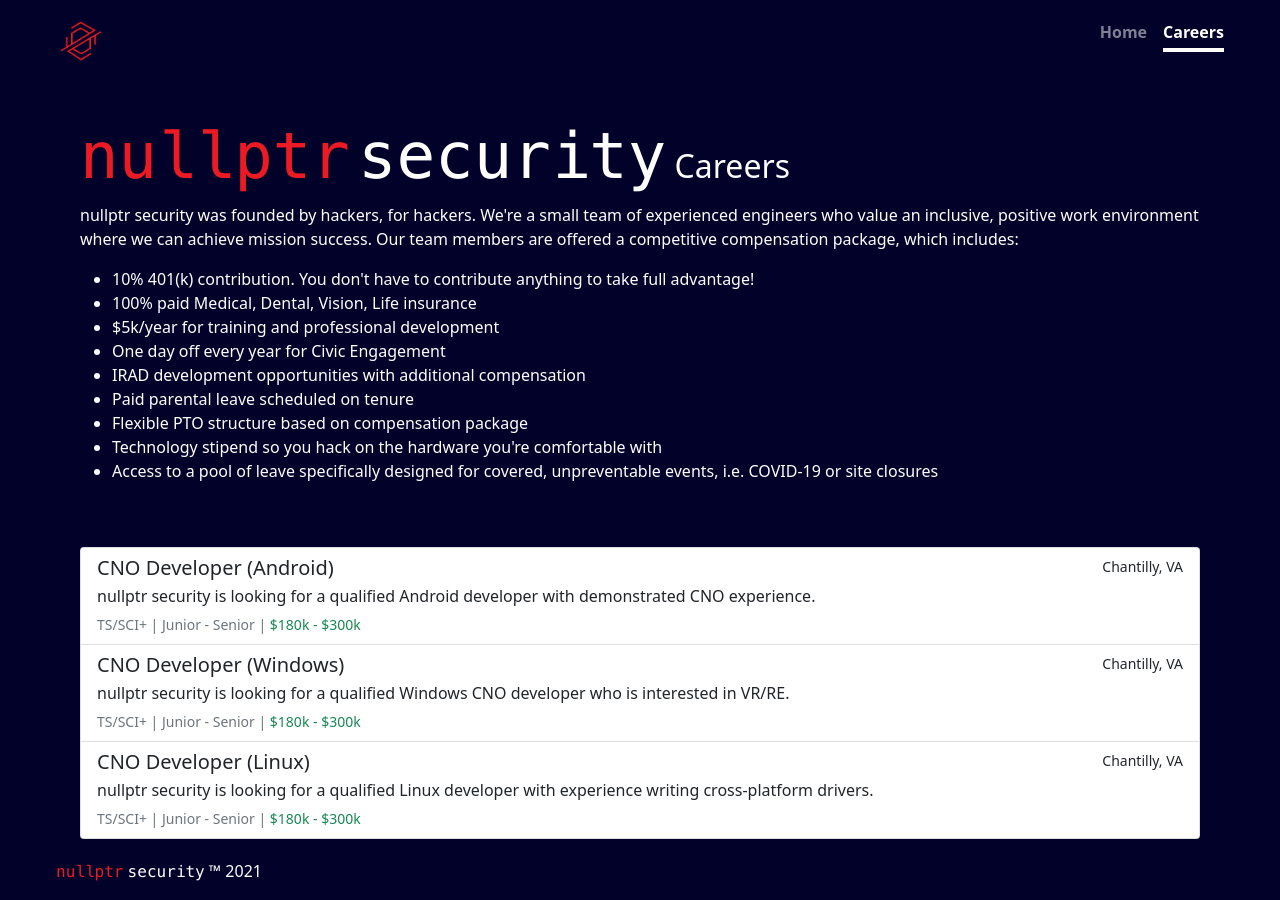
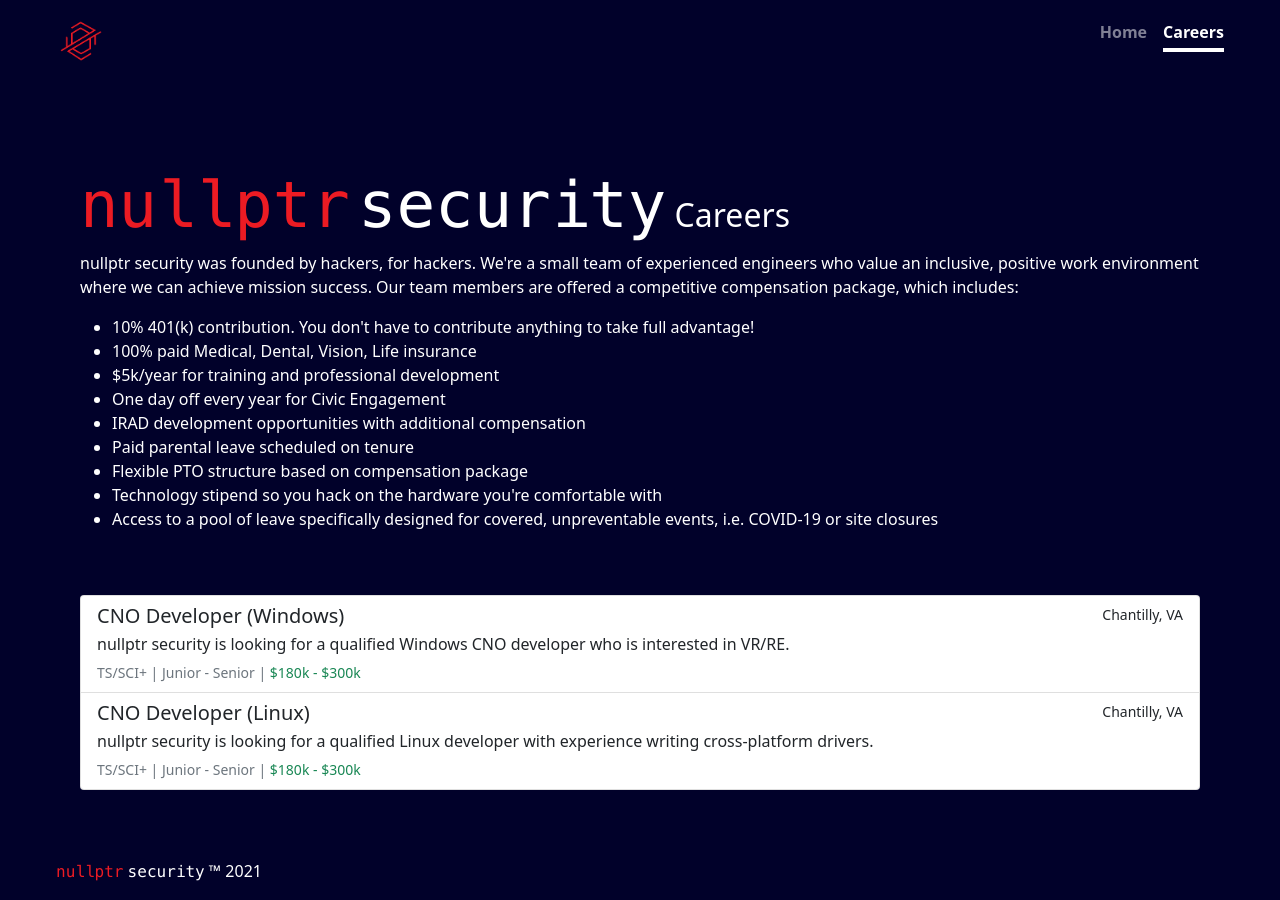
Before and after one commit to nullptrsec/nullptrsec.github.io, a Jekyll site: the page built from careers.html, in a window 1280 px wide. Built offline with Jekyll 4.4.1, drawn with Linux system fonts in a browser that asks for light colours; nearby versions of some CDN libraries.

Commit message:
Removed Android position, fixed typo in Windows position

```diff
--- a/careers.html
+++ b/careers.html
@@ -18,6 +18,7 @@
         <li>Access to a pool of leave specifically designed for covered, unpreventable events, i.e. COVID-19 or site closures</li>
     </ul>
     <div class="pt-5 list-group">
+        <!--
         <a href="#jobposting-cnodeveloperandroid-modal" data-bs-toggle="modal" data-bs-target="#jobposting-cnodeveloperandroid-modal" class="list-group-item list-group-item-action flex-column align-items-start">
           <div class="d-flex w-100 justify-content-between">
             <h5 class="mb-1">CNO Developer (Android)</h5>
@@ -26,6 +27,7 @@
           <p class="mb-1">nullptr security is looking for a qualified Android developer with demonstrated CNO experience.</p>
           <small class="text-muted">TS/SCI+ | Junior - Senior | <span class="text-success">$180k - $300k</span></small>
         </a>
+        -->
         <a href="#jobposting-cnodeveloperwindows-modal" data-bs-toggle="modal" data-bs-target="#jobposting-cnodeveloperwindows-modal" class="list-group-item list-group-item-action flex-column align-items-start">
             <div class="d-flex w-100 justify-content-between">
             <h5 class="mb-1">CNO Developer (Windows)</h5>
@@ -46,6 +48,7 @@
 </main>
 
 <!-- CNO Developer (Android) -->
+<!--
 <div class="modal fade text-dark" id="jobposting-cnodeveloperandroid-modal" tabindex="-1" role="dialog" aria-labelledby="jobposting-cnodeveloperandroid-title" aria-hidden="true">
     <div class="modal-dialog modal-lg" role="document">
       <div class="modal-content">
@@ -89,6 +92,7 @@
       </div>
     </div>
 </div>
+-->
 <!-- !CNO Developer (Android) -->
 
 <!-- CNO Developer (Windows) -->
@@ -108,7 +112,6 @@
                 <ul>
                     <li>3 years of C/C++ development experience</li>
                     <li>3 years of Windows development experience</li>
-                    <li>Experience in kernel and tool development for Android platforms</li>
                     <li>Python experience</li>
                     <li>Basic reverse-engineering and assembly knowledge (x86, x86_64)</li>
                     <li>Basic networking knowledge (TCP/IP, UDP, HTTP)</li>
```
